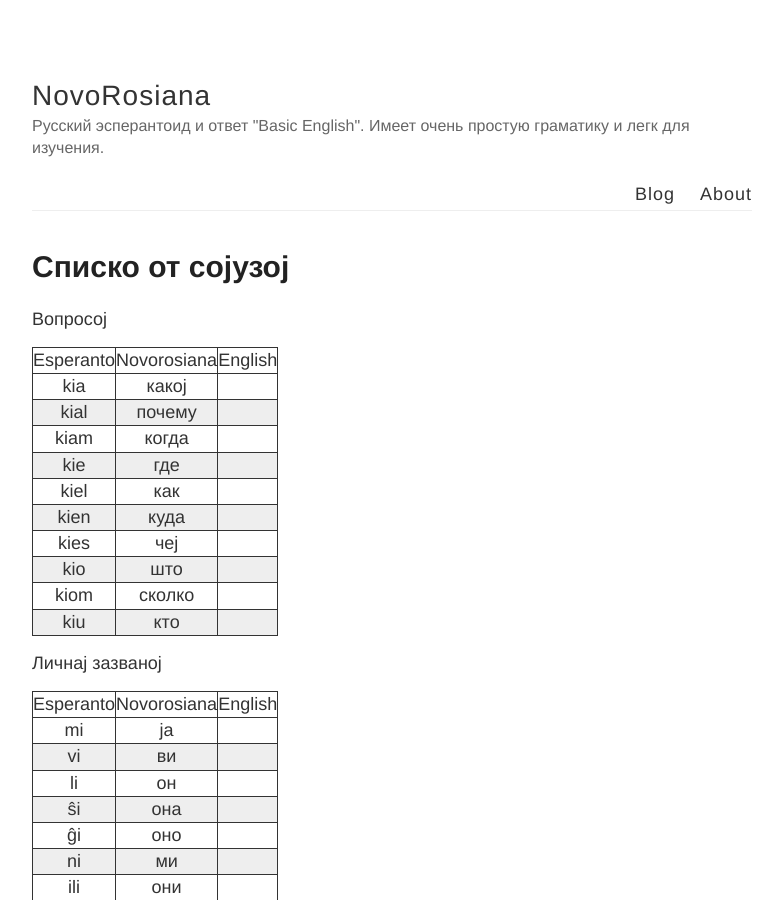
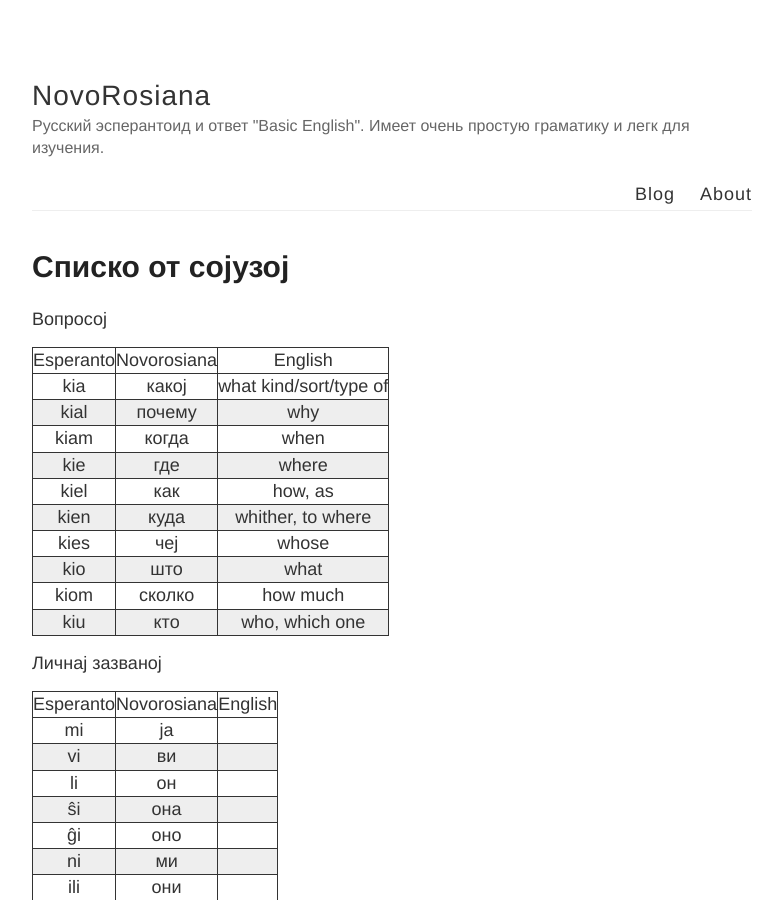
Before and after one commit to learnrusanto/learnrusanto.github.io, a Jekyll site: the page built from _posts/1970-01-04-sojuzoj.md, in a window 1280 px wide and 900 px high. Shown: the whole window, without its empty margins (248-1031 px from the left). Built offline with Jekyll 4.4.1, drawn with Linux system fonts in a browser that asks for light colours.

Commit message:
Question v1

```diff
--- a/_posts/1970-01-04-sojuzoj.md
+++ b/_posts/1970-01-04-sojuzoj.md
@@ -7,16 +7,16 @@ title: Списко от сојузој
 
 | Esperanto | Novorosiana | English  |
 |:----------:|:----------:|:-----------:|
-| kia        |   какој       |         |
-| kial        |   почему       |         |
-| kiam        |   когда       |         |
-| kie       |    где      |         |
-| kiel        |  как        |         |
-|  kien       |  куда        |         |
-|  kies       |  чеј        |         |
-| kio        |   што       |         |
-| kiom        |  сколко        |         |
-| kiu        |   кто       |         |
+| kia        |   какој       |   what kind/sort/type of      |
+| kial        |   почему       |  why       |
+| kiam        |   когда       |  when       |
+| kie       |    где      |   where      |
+| kiel        |  как        |  how, as       |
+|  kien       |  куда        |  whither, to where  |
+|  kies       |  чеј        |  whose       |
+| kio        |   што       |  what       |
+| kiom        |  сколко        |  how much       |
+| kiu        |   кто       | who, which one |
 
 
 Личнај зазваној
```
